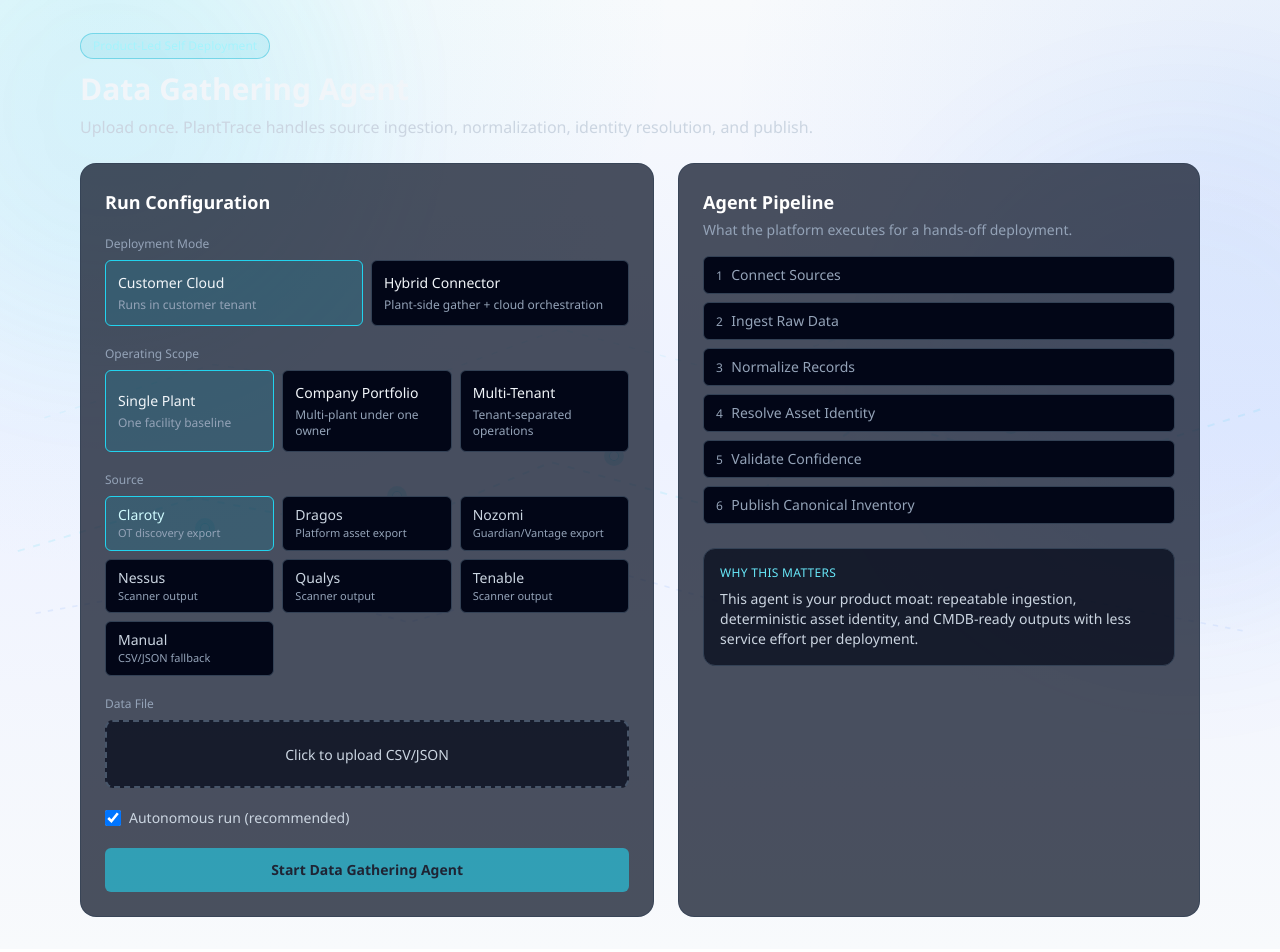
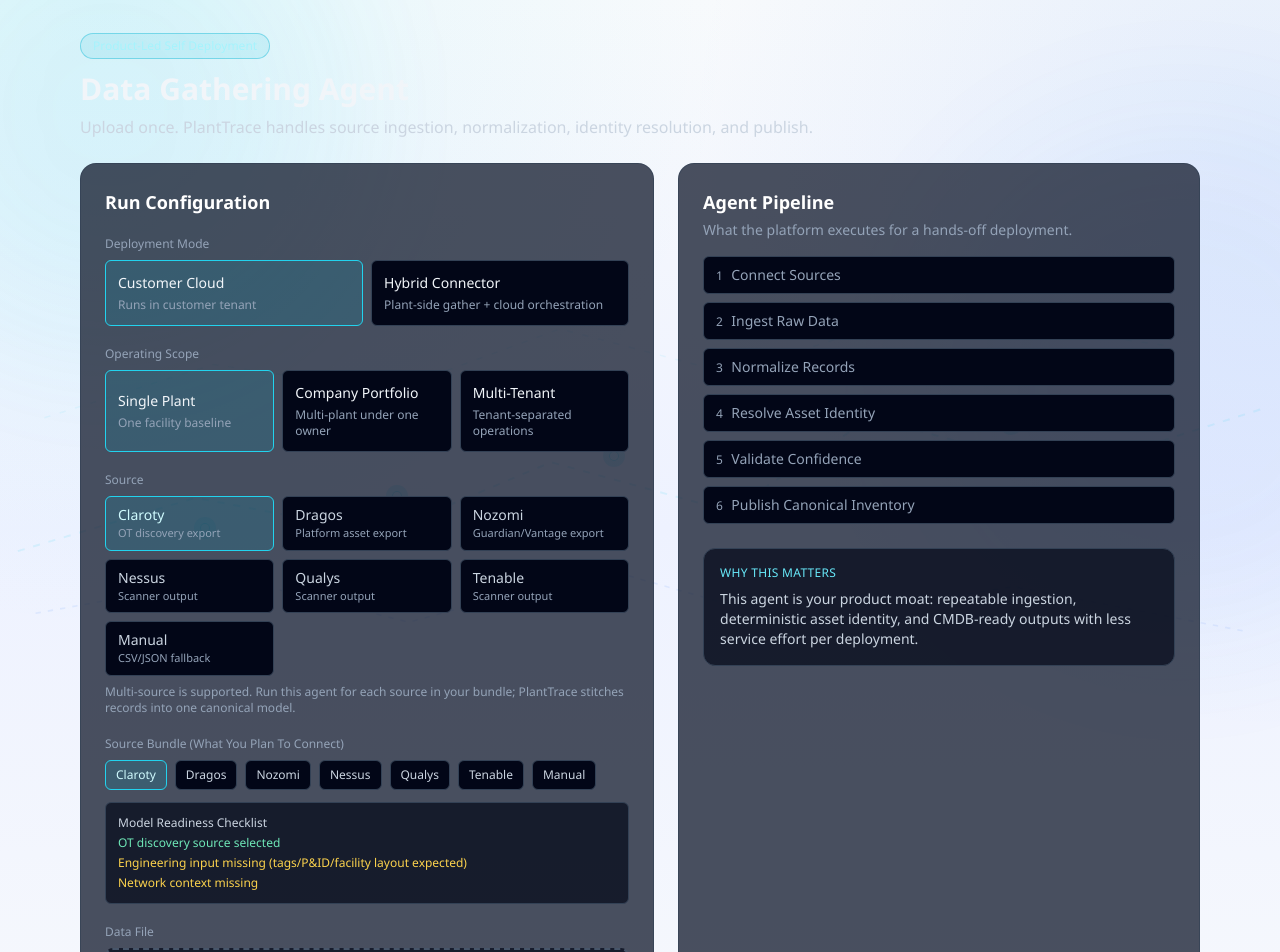
Before and after one commit to toreyjames/ot-asset-canon, a Next.js app: page /ingest in a window 1280 px wide. Shown: the top 952 px of the page. Built offline with nearby package versions, Linux system fonts and the light colour scheme.

Commit message:
Clarify multi-source ingestion and engineering input requirements

```diff
--- a/src/app/ingest/page.tsx
+++ b/src/app/ingest/page.tsx
@@ -31,8 +31,13 @@ const AGENT_STEPS = [
   "Publish Canonical Inventory",
 ];
 
+const OT_SOURCES: IngestionSource[] = ["claroty", "dragos", "nozomi"];
+const ENGINEERING_SOURCES: IngestionSource[] = ["manual"];
+const NETWORK_SOURCES: IngestionSource[] = ["manual", "nessus", "qualys", "tenable"];
+
 export default function IngestPage() {
   const [source, setSource] = useState<IngestionSource>("claroty");
+  const [sourceBundle, setSourceBundle] = useState<IngestionSource[]>(["claroty"]);
   const [deploymentMode, setDeploymentMode] = useState<DeploymentMode>("customer_cloud");
   const [operatingScope, setOperatingScope] = useState<OperatingScope>("single_plant");
   const [autonomousRun, setAutonomousRun] = useState(true);
@@ -65,6 +70,19 @@ export default function IngestPage() {
     const processed = result.assetsCreated + result.assetsUpdated;
     return Math.round(processed / 55);
   }, [result]);
+
+  const hasOtCoverage = useMemo(
+    () => sourceBundle.some((s) => OT_SOURCES.includes(s)),
+    [sourceBundle]
+  );
+  const hasEngineeringCoverage = useMemo(
+    () => sourceBundle.some((s) => ENGINEERING_SOURCES.includes(s)),
+    [sourceBundle]
+  );
+  const hasNetworkCoverage = useMemo(
+    () => sourceBundle.some((s) => NETWORK_SOURCES.includes(s)),
+    [sourceBundle]
+  );
 
   const handleSubmit = async (e: React.FormEvent) => {
     e.preventDefault();
@@ -173,6 +191,50 @@ export default function IngestPage() {
                     <div className="text-[11px] text-slate-400">{s.description}</div>
                   </button>
                 ))}
+              </div>
+              <p className="mt-2 text-xs text-slate-400">
+                Multi-source is supported. Run this agent for each source in your bundle; PlantTrace stitches records into one canonical model.
+              </p>
+            </div>
+
+            <div>
+              <div className="text-xs text-slate-400 mb-2">Source Bundle (What You Plan To Connect)</div>
+              <div className="flex flex-wrap gap-2">
+                {sources.map((s) => {
+                  const active = sourceBundle.includes(s.value);
+                  return (
+                    <button
+                      key={`bundle-${s.value}`}
+                      type="button"
+                      onClick={() =>
+                        setSourceBundle((prev) =>
+                          active ? prev.filter((x) => x !== s.value) : [...prev, s.value]
+                        )
+                      }
+                      className={`rounded-md border px-2.5 py-1.5 text-xs ${
+                        active
+                          ? "border-cyan-400 bg-cyan-500/15 text-cyan-100"
+                          : "border-slate-700 bg-slate-950 text-slate-300"
+                      }`}
+                    >
+                      {s.label}
+                    </button>
+                  );
+                })}
+              </div>
+              <div className="mt-3 rounded-md border border-slate-700 bg-slate-950/70 p-3 text-xs">
+                <div className="text-slate-300">Model Readiness Checklist</div>
+                <div className={hasOtCoverage ? "text-emerald-300 mt-1" : "text-amber-300 mt-1"}>
+                  {hasOtCoverage ? "OT discovery source selected" : "OT discovery source missing"}
+                </div>
+                <div className={hasEngineeringCoverage ? "text-emerald-300 mt-1" : "text-amber-300 mt-1"}>
+                  {hasEngineeringCoverage
+                    ? "Engineering source selected"
+                    : "Engineering input missing (tags/P&ID/facility layout expected)"}
+                </div>
+                <div className={hasNetworkCoverage ? "text-emerald-300 mt-1" : "text-amber-300 mt-1"}>
+                  {hasNetworkCoverage ? "Network/security source selected" : "Network context missing"}
+                </div>
               </div>
             </div>
 
```
